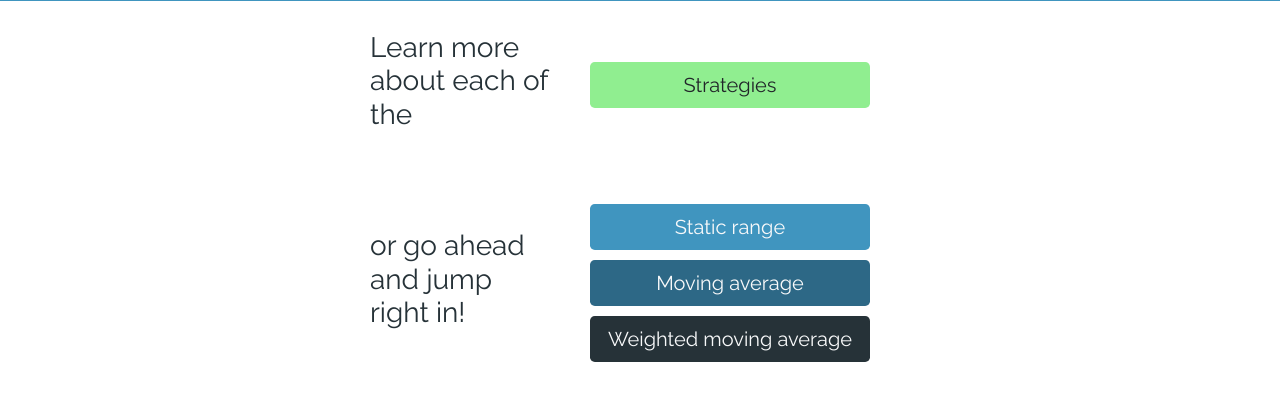
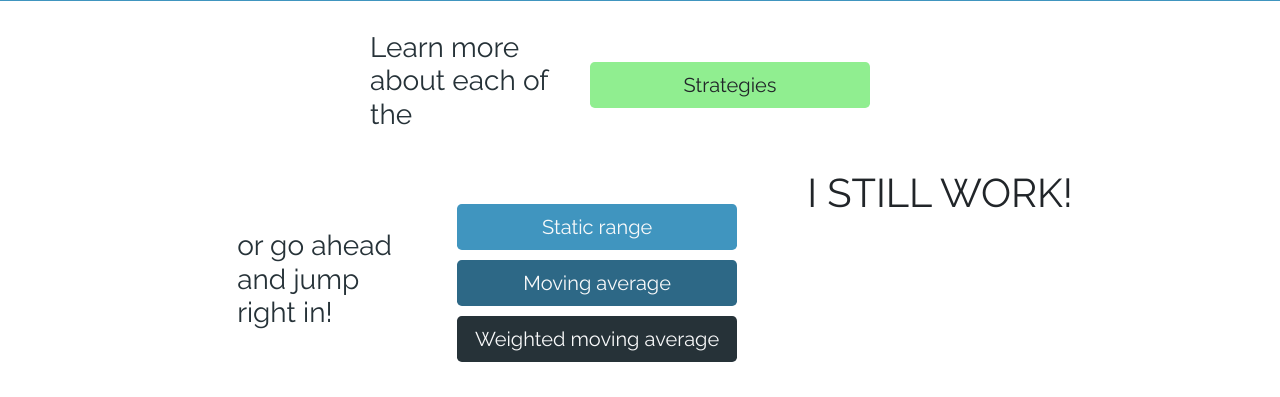
Before and after one commit to michaelpeck/Algo_Trading_Simulator, a Python web app: template src/templates/home.html in a window 1280 px wide. Shown: the part 1622-2019 px from the top of the page. Run offline with Jinja, Linux system fonts and the light colour scheme; the template is opened without the code that fills it, so the values that code supplies are empty; some libraries are stand-ins or nearby versions.

Commit message:
10/9/19 push 1
Added something to home page to test repo updating.

```diff
--- a/src/templates/home.html
+++ b/src/templates/home.html
@@ -63,6 +63,9 @@
                 <a href="/strategies" class="btn btn-lg btn-strategies text-light" style="background-color: #263238; border:0px;">Weighted moving average</a>
             </div>
         </div>
+        <div>
+            <h1>I STILL WORK!</h1>
+        </div>
     </div>
 </div>
 {% endblock %}
```
